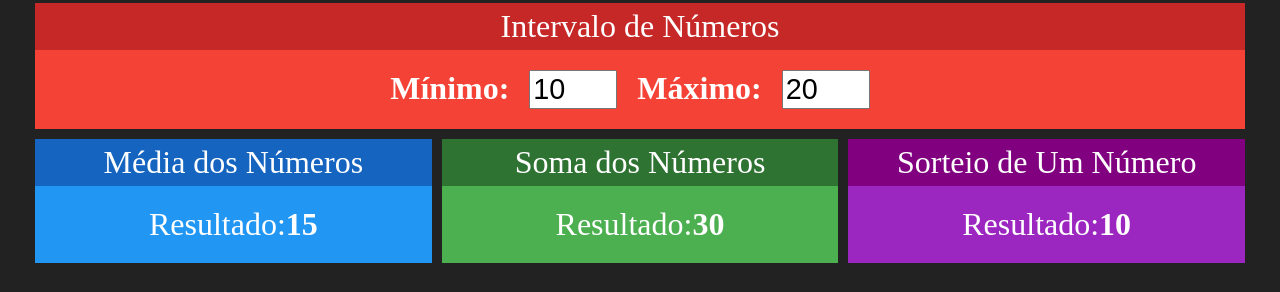
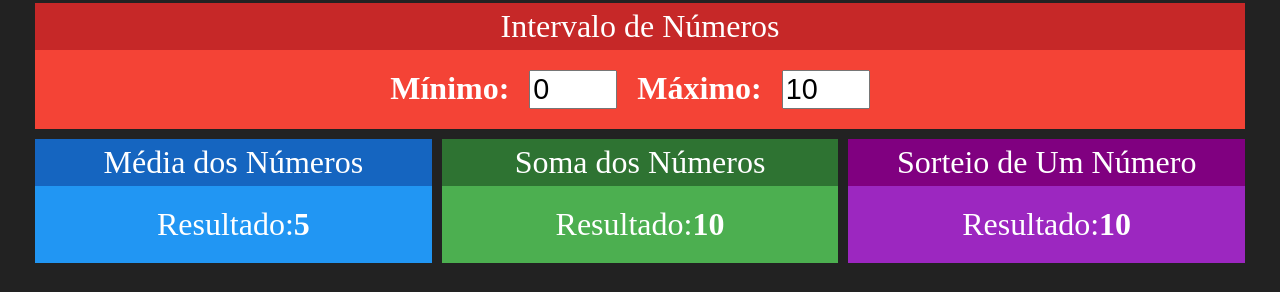
Before and after one commit to MaestroPravaler/redux_intro, a React (Create React App) app: page / in a window 1280 px wide. Shown: the part 192-484 px from the top of the page. Built offline with nearby package versions, Linux system fonts and the light colour scheme.

Commit message:
Limpando a aplicação para a utilização do Redux

```diff
--- a/src/App.js
+++ b/src/App.js
@@ -1,4 +1,3 @@
-import React, { useState } from "react";
 import "./App.css";
 
 import Intervalo from "./components/Intervalo";
@@ -8,21 +7,17 @@
 
 function App() {
 
-    const [min, setMin] = useState(10);
-    const [max, setMax] = useState(20);
-
     return (
         <div className="App">
             <h1>INTRODUÇÃO AO REDUX</h1>
             <div className="row">
-                <Intervalo min={min} max={max}
-                    onMinChanged={setMin} onMaxChanged={setMax}>
+                <Intervalo>
                 </Intervalo>
             </div>
             <div className="row">
-                <Media min={min} max={max}></Media>
-                <Soma min={min} max={max}></Soma>
-                <Sorteio min={min} max={max}></Sorteio>
+                <Media></Media>
+                <Soma></Soma>
+                <Sorteio></Sorteio>
             </div>
         </div>
     );
--- a/src/components/Intervalo.jsx
+++ b/src/components/Intervalo.jsx
@@ -4,7 +4,6 @@
 import Card from './Card';
 
 export default props => {
-    const { min, max } = props;
     return (
         <Card title="Intervalo de Números" red>
             <div className="Intervalo">
@@ -12,16 +11,16 @@
                     <strong>Mínimo:</strong>
                     <input
                         type="number"
-                        value={min}
-                        onChange={(e) => props.onMinChanged(+e.target.value)}
+                        value={0}
+                        readOnly
                     />
                 </span>
                 <span>
                     <strong>Máximo:</strong>
                     <input
                         type="number"
-                        value={max}
-                        onChange={(e) => props.onMaxChanged(+e.target.value)}
+                        value={10}
+                        readOnly
                     />
                 </span>
             </div>
--- a/src/components/Media.jsx
+++ b/src/components/Media.jsx
@@ -3,14 +3,12 @@
 import Card from "./Card";
 
 export default (props) => {
-    const min = props.min;
-    const max = props.max;
     return (
         <Card title="Média dos Números" blue>
             <div>
                 <span>
                     <span>Resultado:</span>
-                    <strong>{(min + max) / 2}</strong>
+                    <strong>{5}</strong>
                 </span>
             </div>
         </Card>
--- a/src/components/Soma.jsx
+++ b/src/components/Soma.jsx
@@ -3,17 +3,12 @@
 import Card from "./Card";
 
 export default (props) => {
-    // const min = props.min;
-    // const max = props.max;
-
-    // outra maneira
-    const {min, max} = props;
     return (
         <Card title="Soma dos Números" green>
             <div>
                 <span>
                     <span>Resultado:</span>
-                    <strong>{min + max}</strong>
+                    <strong>{10}</strong>
                 </span>
             </div>
         </Card>
--- a/src/components/Sorteio.jsx
+++ b/src/components/Sorteio.jsx
@@ -3,14 +3,12 @@
 import Card from "./Card";
 
 export default (props) => {
-    const { min, max } = props;
-    const aleatorio = parseInt(Math.random() * (max - min)) + min
     return (
         <Card title="Sorteio de Um Número" purple>
             <div>
                 <span>
                     <span>Resultado:</span>
-                    <strong>{aleatorio}</strong>
+                    <strong>{10}</strong>
                 </span>
             </div>
         </Card>
```
